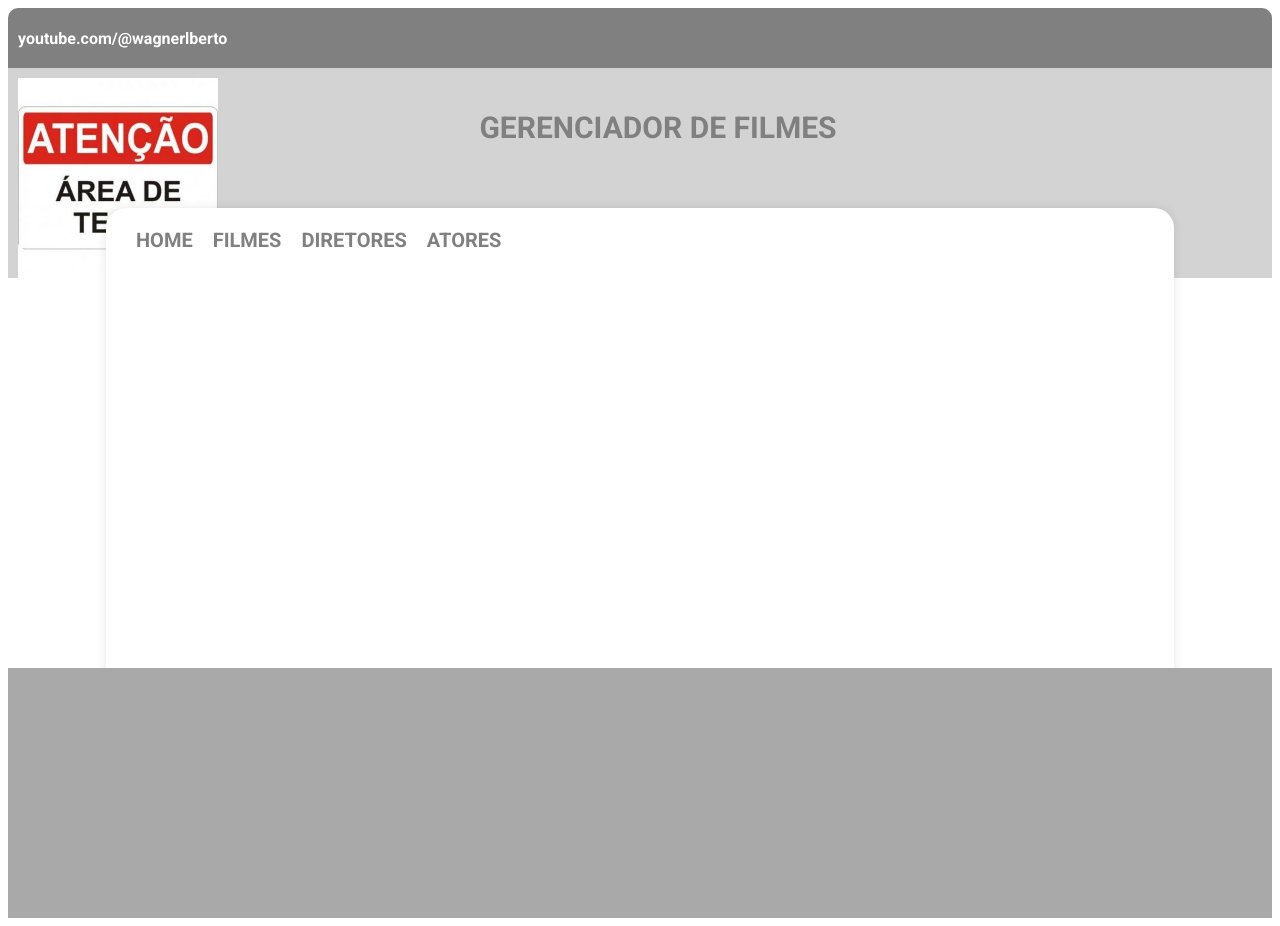
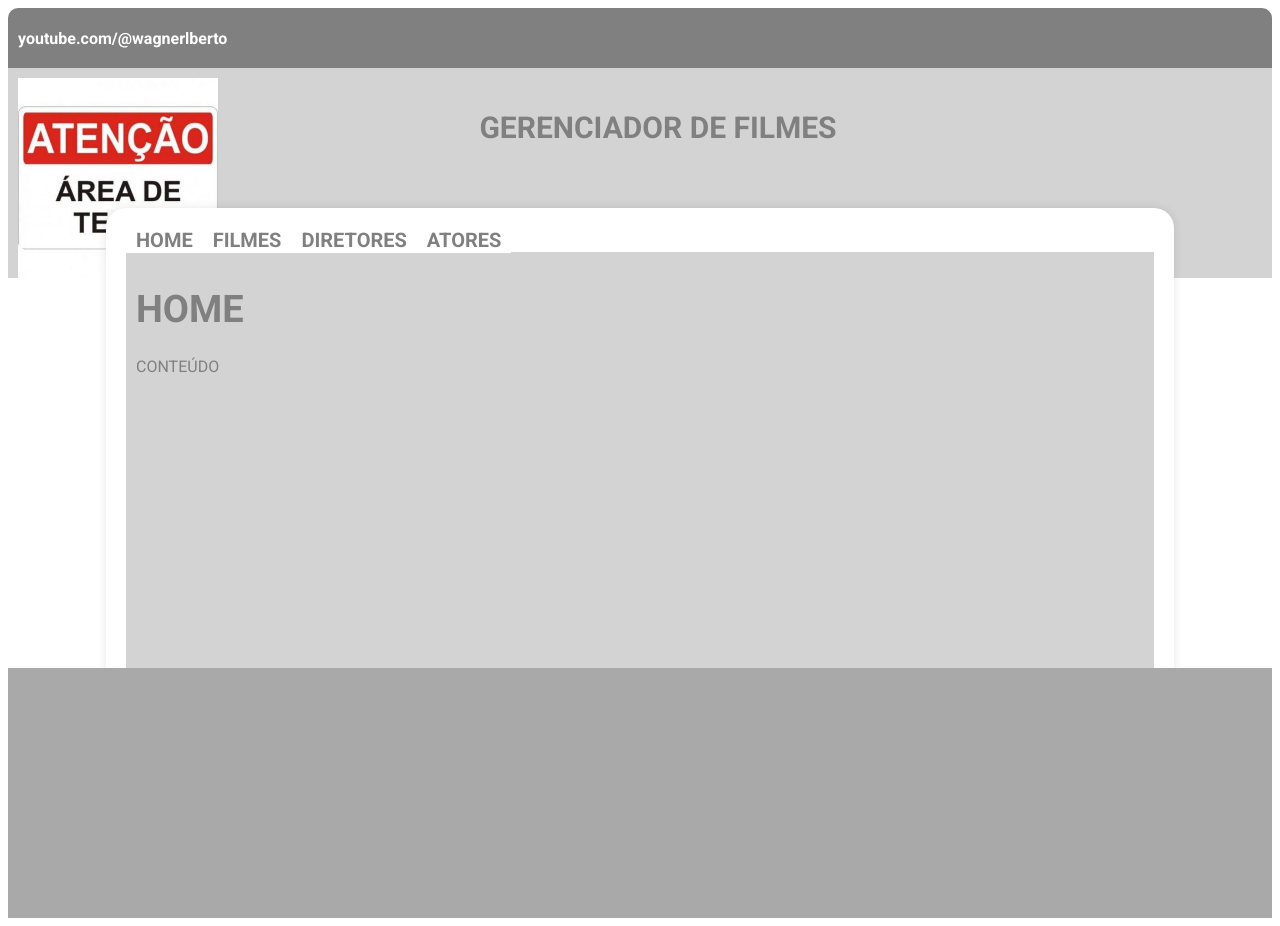
Before and after one commit to wagnerlberto/gerenciador-filmes-react, a React (Create React App) app: page / in a window 1280 px wide. Built offline with nearby package versions, Linux system fonts and the light colour scheme.

Commit message:
Adição da página home

```diff
--- a/src/App.jsx
+++ b/src/App.jsx
@@ -1,9 +1,10 @@
-import { Menu } from "./components/menu";
+import "./global.css";
 import { Footer } from "./components/footer";
 import { Mainbody } from "./components/mainbody";
 import { Topbanner } from "./components/topbanner";
 import { Topbar } from "./components/topbar";
-import "./global.css";
+import { Home } from "./pages/home";
+import { Menu } from "./components/menu";
 
 function App() {
   return (
@@ -12,6 +13,7 @@ function App() {
       <Topbanner />
       <Mainbody>
         <Menu />
+        <Home />
       </Mainbody>
       <Footer />
     </>
--- a/src/components/menu/style.css
+++ b/src/components/menu/style.css
@@ -3,7 +3,7 @@ div.menu{
 }
 
 span.menu{
-  padding: 10px;
+  padding: 10px 10px 2px 10px;
   background-color: white;
 }
 
--- /dev/null
+++ b/src/pages/home/index.jsx
@@ -0,0 +1,10 @@
+import "./style.css";
+
+export function Home() {
+  return (
+    <div className="home">
+      <h1 className="home">HOME</h1>
+      <p>CONTEÚDO</p>
+    </div>
+  );
+}
--- /dev/null
+++ b/src/pages/home/style.css
@@ -0,0 +1,11 @@
+div.home{
+  background-color: lightgray;
+  color: gray;
+  margin-top: 0px;
+  padding: 10px;
+  min-height: 400px;
+}
+
+h1.home{
+  font-size: 38px;
+}
```
